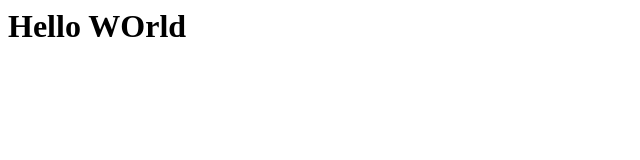
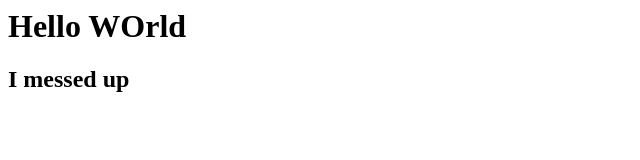
Before and after one commit to mondaymood/ioc-demo-github, a plain HTML site: page index.html in a window 1280 px wide. Shown: the whole page, without its empty margins (0-640 px from the left). Drawn offline with Linux system fonts and the light colour scheme.

Commit message:
Update index.html

```diff
--- a/index.html
+++ b/index.html
@@ -1,3 +1,4 @@
 <header>
     <h1>Hello WOrld</h1>
+    <h2>I messed up</h2>
 </header>
```
